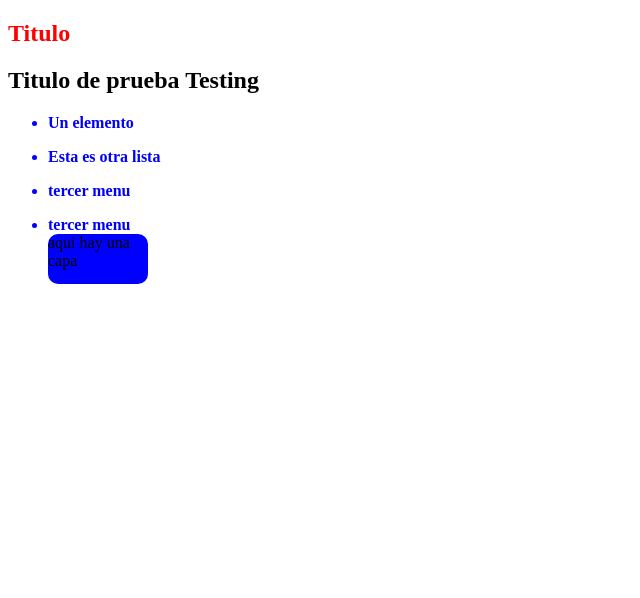
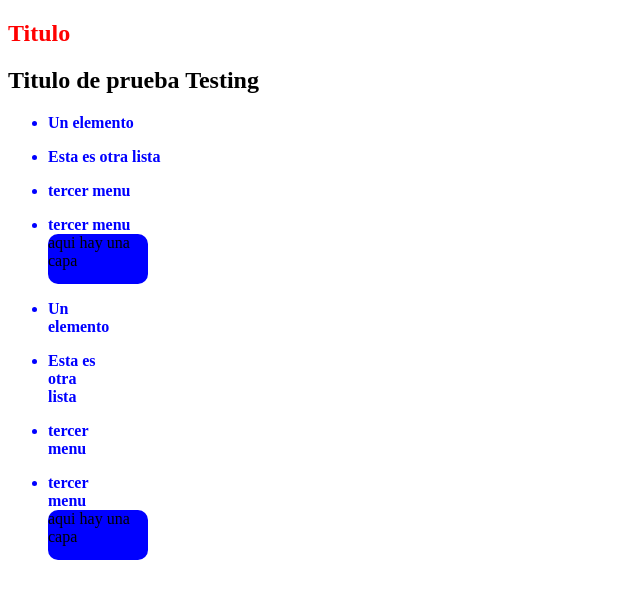
Before and after one commit to cursoIntensivo1/ejemplo2, a plain HTML site: page index.html in a window 1280 px wide. Shown: the whole page, without its empty margins (0-640 px from the left). Drawn offline with Linux system fonts and the light colour scheme.

Commit message:
se agrego otra lista al proyecto

```diff
--- a/index.html
+++ b/index.html
@@ -25,7 +25,22 @@
                 <div id="capa"> aqui hay una capa</div>
             </ul>
 
-
+            <div id="lista">
+            <ul>
+                <li>Un elemento</li>
+            </ul>
+            <ul>
+                <li>Esta es otra lista</li>
+            </ul>
+                 <ul>
+                <li>tercer menu</li>
+            </ul>
+            </ul>
+            <ul>
+                <li>tercer menu</li>
+                <div id="capa"> aqui hay una capa</div>
+            </ul>
+            </div>
         </section>
     </body>
 </html>
--- a/style.css
+++ b/style.css
@@ -10,8 +10,18 @@ h1 {
 
 #capa
 {
-width: 100px;
-height: 50px;
-background-color: blue;
-border-radius: 10px;
+	position:static;
+	width: 100px;
+	height: 50px;
+	background-color: blue;
+	border-radius: 10px;
 }
+
+#lista
+{
+	position:relative;
+	width: 100px;
+	height: 50px;
+	background-color: ;
+	border-radius: 10px;
+}
```
